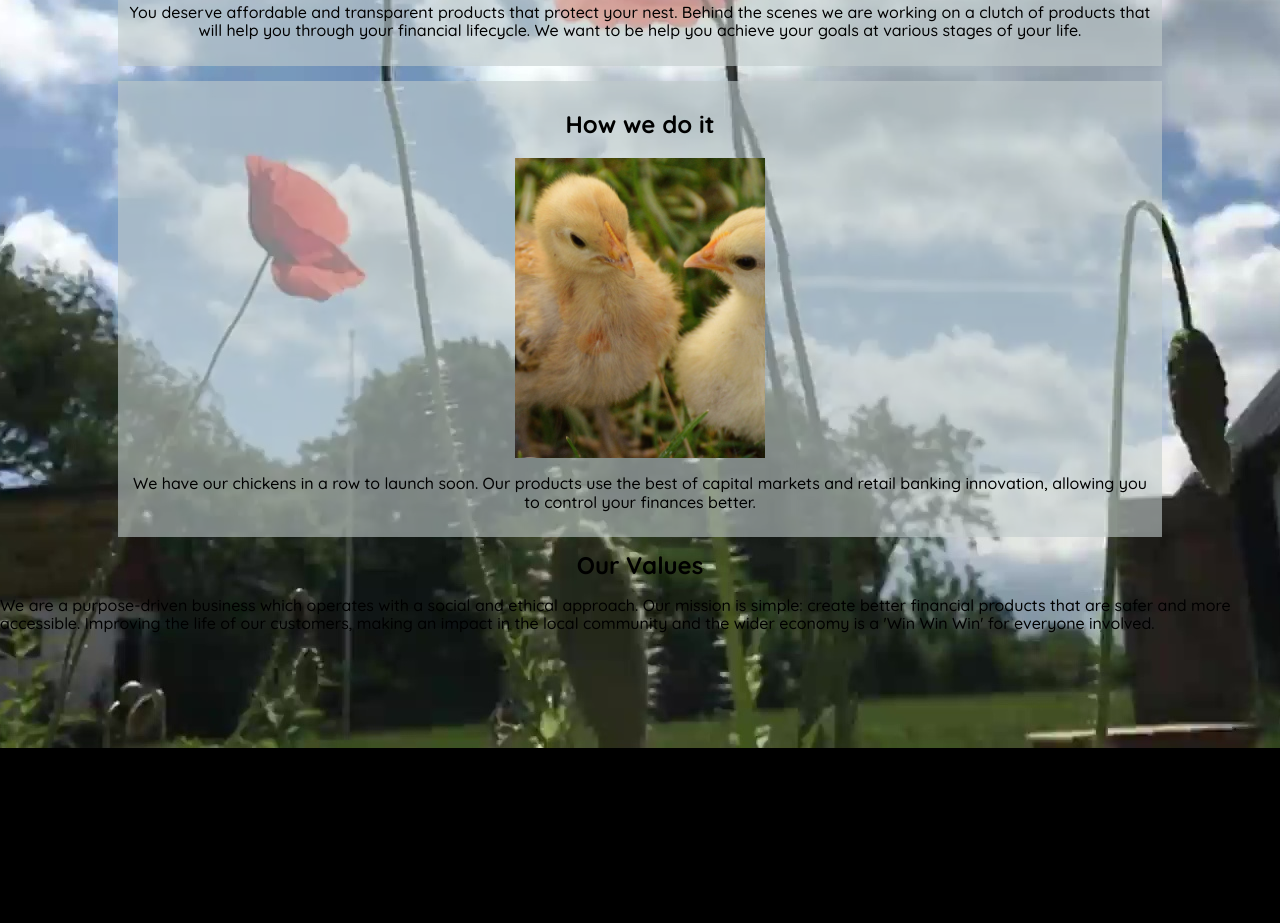
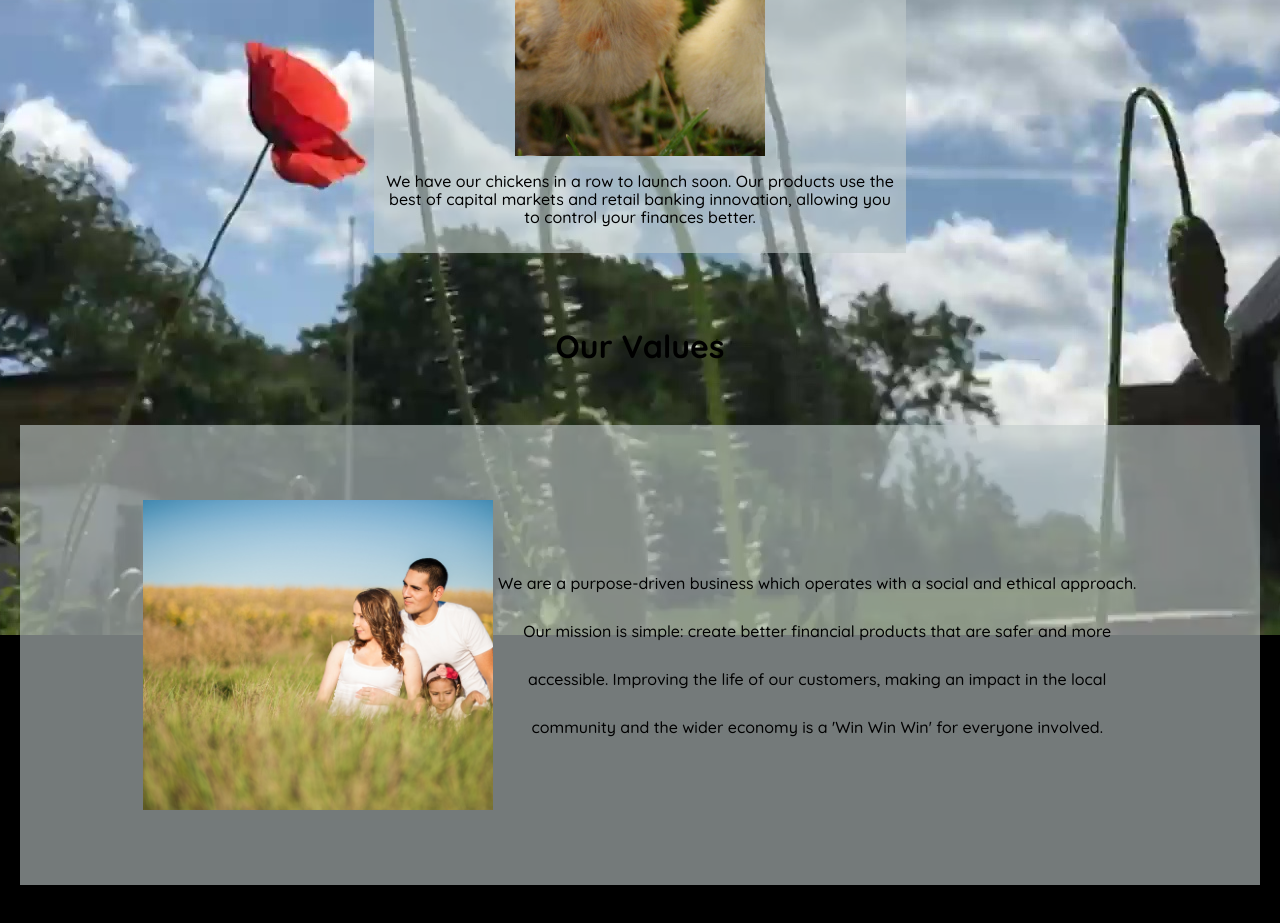
Before and after one commit to Inna-Badiul/landing-page, a website: page index.html in a window 1280 px wide. Shown: the part 1737-2660 px from the top of the page. Drawn offline with Linux system fonts and the light colour scheme.

Commit message:
added styles and new picture to value section

```diff
--- a/css/header.scss
+++ b/css/header.scss
@@ -95,3 +95,11 @@
     }
   }
 }
+@media screen and (max-device-width: 800px) {
+  html {
+    background: url(../images/The-Poppy.jpg) #000 no-repeat center center fixed;
+  }
+  #bgvid {
+    display: none;
+  }
+}
--- a/css/section-about.scss
+++ b/css/section-about.scss
@@ -1,11 +1,11 @@
 .section-about {
-height:initial;
+  height:initial;
+  text-align: center;
   .block-wrapper{
-    text-align: center;
     padding:10px;
     background-color:rgba(194, 204, 204, 0.6);
     width: 80vw;
-    margin: 15px auto;
+    margin: 15px 20px auto auto;
     .block-title{
         margin: 20px 0 20px 0;
     }
@@ -32,3 +32,17 @@ height:initial;
       background-size:cover;
   }
 }
+
+@media screen and (min-device-width: 700px) {
+    .section-about {
+          .section-title{
+            margin: 20px 0 60px 0;
+          }
+         .block-wrapper{
+            margin: 15px;
+            width: 40vw;
+            vertical-align: top;
+            display: inline-block;
+         }
+    }
+}
--- a/css/section-home.scss
+++ b/css/section-home.scss
@@ -24,12 +24,3 @@
     position: absolute;
   }
 }
-
-@media screen and (max-device-width: 800px) {
-  html {
-    background: url(../images/The-Poppy.jpg) #000 no-repeat center center fixed;
-  }
-  #bgvid {
-    display: none;
-  }
-}
--- /dev/null
+++ b/css/section-values.scss
@@ -0,0 +1,32 @@
+.section-values {
+  text-align: center;
+  .content-wrapper {
+    padding:10px;
+    line-height: 3;
+    text-align: center;
+    background-color: rgba(194, 204, 204, 0.6);
+    .text-wrapper {
+      display: inline-block;
+      width: 50vw;
+      vertical-align: middle;
+    }
+    .image-values {
+      vertical-align: middle;
+      height: 310px;
+      width: 350px;
+      background: url(../images/people1.jpg) no-repeat center center;
+      background-size: cover;
+      display: inline-block;
+    }
+  }
+}
+@media screen and (min-device-width: 700px) {
+  .section-values {
+    .section-title{
+      margin: 60px 0 60px 0;
+    }
+    .content-wrapper {
+      padding:75px;
+    }
+  }
+}
--- a/css/styles.scss
+++ b/css/styles.scss
@@ -2,6 +2,7 @@
 @import 'header';
 @import 'section-home';
 @import 'section-about';
+@import 'section-values';
 
 body {
   font-family: 'Quicksand', sans-serif;
@@ -14,3 +15,8 @@ h2{
 section{
   height:100vh;
 }
+@media screen and (min-device-width: 700px) {
+  section{
+    padding: 0 20px 0 20px;
+  }
+}
--- a/index.html
+++ b/index.html
@@ -23,13 +23,14 @@
     </nav>
 </header>
 <section class="section-home home" id="home">
-    <h2 class="home-title">Hatching Soon...</h2>
+    <h1 class="home-title">Hatching Soon...</h1>
     <video autoplay muted loop poster="images/The-Poppy.jpg" id="bgvid">
         <source src="video/The-Poppy.webm" type="video/webm">
         <source src="video/The-Poppy.mp4" type="video/mp4">
     </video>
 </section>
 <section class="section-about" id="about">
+    <h1 class="section-title">About Us</h1>
     <div class="block-wrapper">
         <h2 class="block-title">Who we are</h2>
         <div class="image-who-we-are"></div>
@@ -44,7 +45,7 @@
         <p>
             You deserve affordable and transparent products that protect your nest. Behind the scenes we are working on
             a
-            clutch of products that will help you through your financial lifecycle. We want to be help you achieve your
+            clutch of products that will help you through your financial lifecycle. We want to help you achieve your
             goals at various stages of your life.
         </p>
     </div>
@@ -59,12 +60,20 @@
     </div>
 </section>
 <section class="section-values" id="values">
-    <h2 class="home-title">Our Values</h2>
-    <p>We are a purpose-driven business which operates with a social and ethical approach. Our mission is simple: create
-        better financial products that are safer and more accessible.
-        Improving the life of our customers, making an impact in the local community and the wider economy is a 'Win Win
-        Win' for everyone involved.
-    </p>
+    <h1 class="section-title">Our Values</h1>
+    <div class="content-wrapper">
+        <div class="image-values"></div>
+        <p class="text-wrapper">We are a purpose-driven business which operates with a social and ethical approach. Our
+            mission is
+            simple:
+            create
+            better financial products that are safer and more accessible.
+            Improving the life of our customers, making an impact in the local community and the wider economy is a
+            'Win
+            Win
+            Win' for everyone involved.
+        </p>
+    </div>
 </section>
 <section class="section-contact" id="contacts">
     <h2 class="home-title">Contact Us</h2>
--- a/js/main.js
+++ b/js/main.js
@@ -11,4 +11,10 @@ $(function() {
         $(".close-button").hide();
     });
 
+    $(".nav-menu a").click(function () {
+        $(".menu-items-wrapper").hide();
+        $(".nav-menu").removeClass("nav-open");
+        $(".close-button").hide();
+    });
+
 });
```
Also changed, not shown: dist/all.js, dist/styles.css, images/people1.jpg (added).
